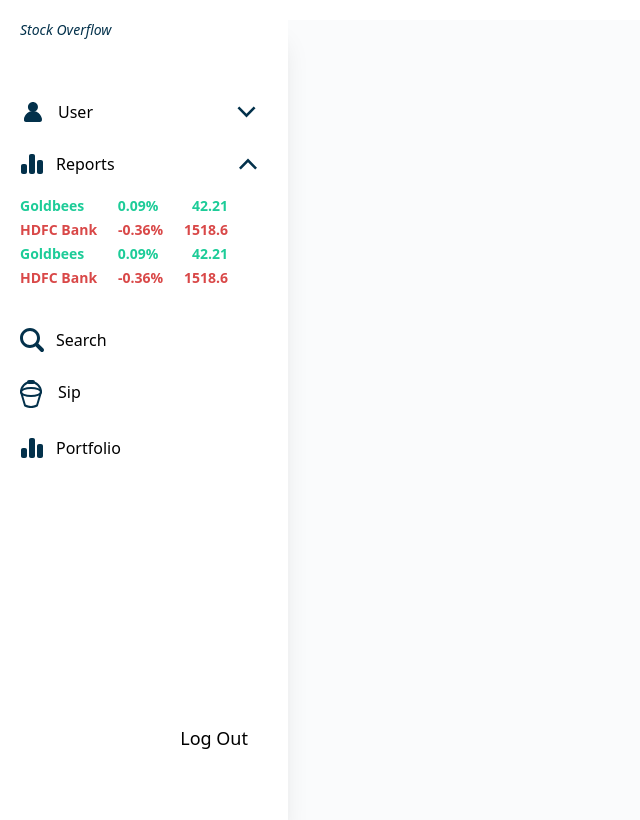
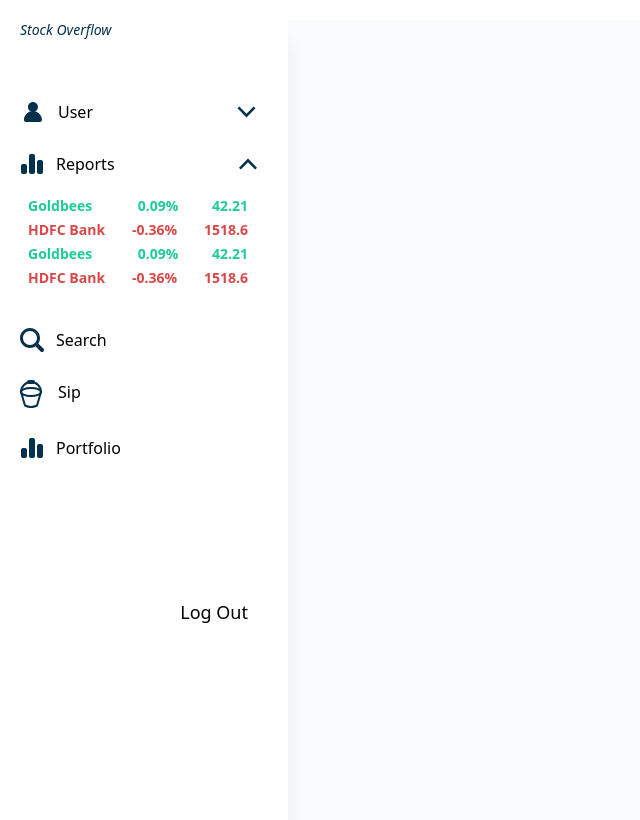
Before and after one commit to pjra99/stock-overflow, a React (Create React App) app: page / in a window 1280 px wide. Both pictures are taken after a click on the element "Reports". Shown: the whole page, without its empty margins (0-640 px from the left). Built offline with nearby package versions, Linux system fonts and the light colour scheme.

Commit message:
--update: css

```diff
--- a/src/Screens/Home.js
+++ b/src/Screens/Home.js
@@ -29,13 +29,13 @@ function Home() {
           )}
         </div>
         <div
-          className="px-5 pt-2 pb-5"
+          className="pl-7 pt-2 pb-5"
           style={{
             display: reportVisibility,
           }}
         >
           <div className="pt-1 text-green font-semibold text-sm flex justify-between">
-            Goldbees <span>0.09%</span>
+            Goldbees <span className="ml-3">0.09%</span>
             <span>42.21</span>
           </div>
           <div className="pt-1 text-red font-semibold text-sm flex justify-between">
@@ -43,7 +43,7 @@ function Home() {
             <span>1518.6</span>
           </div>
           <div className="pt-1 text-green font-semibold text-sm flex justify-between">
-            Goldbees <span>0.09%</span>
+            Goldbees <span className="ml-3">0.09%</span>
             <span>42.21</span>
           </div>
           <div className="pt-1 text-red font-semibold text-sm flex justify-between">
@@ -64,7 +64,14 @@ function Home() {
           <span className="ml-3"> Portfolio</span>
         </div>
         <Link to="signin">
-          <div className="float-right mt-64 text-lg">Log Out</div>
+          <div
+            className="float-right text-lg"
+            style={{
+              marginTop: reportVisibility == "block" ? "130px" : "254px",
+            }}
+          >
+            Log Out
+          </div>
         </Link>
       </div>
     </div>
```
Also changed, not shown: public/leftwards-arrow.svg (added).
